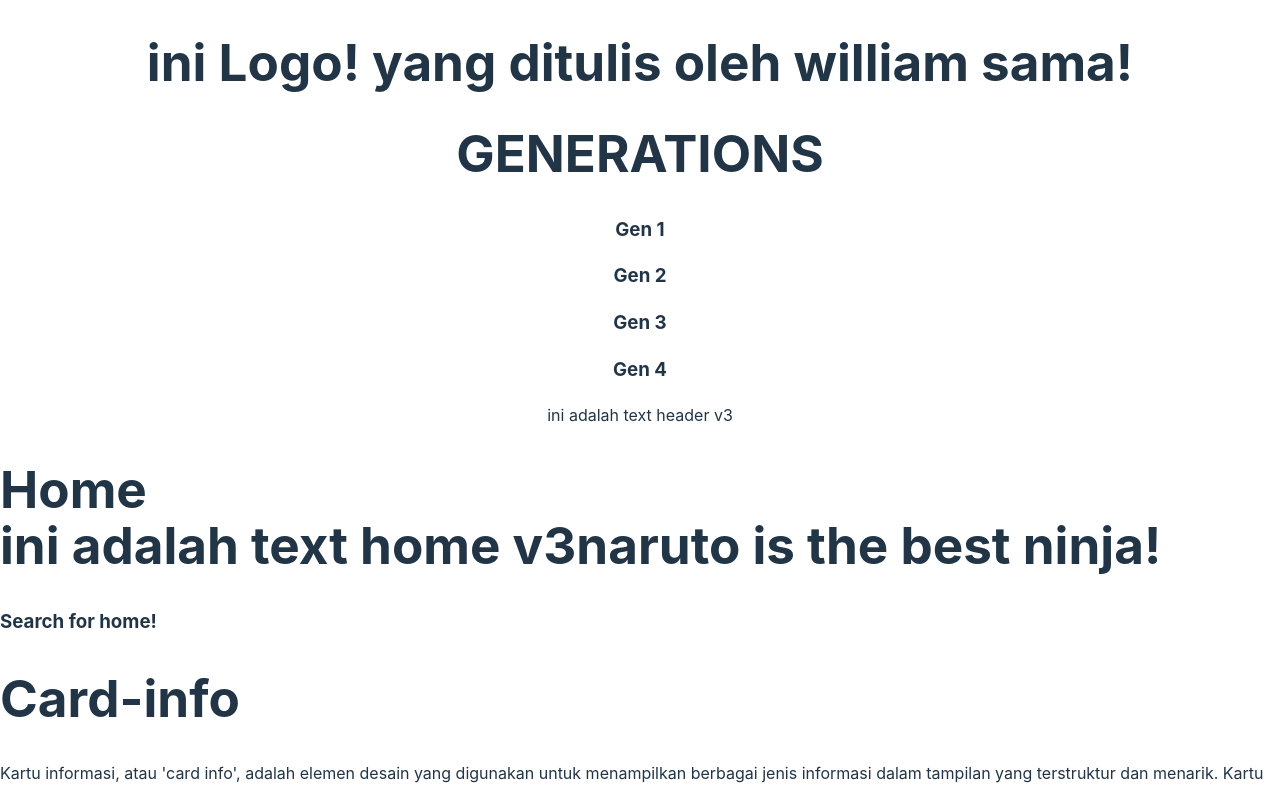
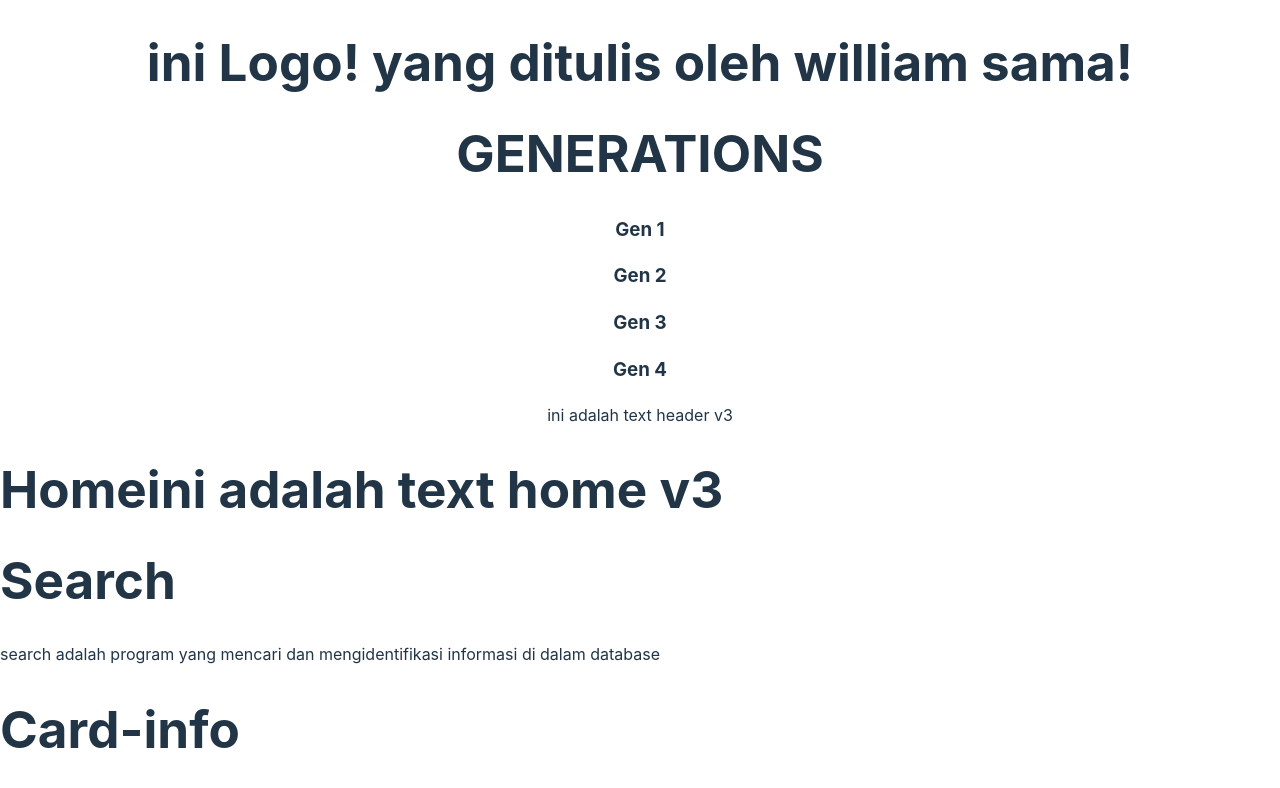
Before and after one commit to willzer0/Tugas-Front-End-StenlyAdam, a React (Vite) app: page / in a window 1280 px wide. Shown: the top 788 px of the page. Built offline with nearby package versions, Linux system fonts and the light colour scheme.

Commit message:
menambahkan search

```diff
--- a/src/Components/Home/Search.jsx
+++ b/src/Components/Home/Search.jsx
@@ -1,5 +1,11 @@
 const Search = () => {
-    return <h3>Search for home!</h3>
+    return (
+    <>
+    <h1>Search</h1>
+    <p>
+        search adalah program yang mencari dan mengidentifikasi informasi di dalam database
+    </p>
+</>
+    )
 }
-
 export default Search;
--- a/src/Components/Home/index.jsx
+++ b/src/Components/Home/index.jsx
@@ -4,12 +4,8 @@ import Card_info from "./card-info";
 const index = (props) => {
   return (
     <>
-      <h1>
-        Home <br />
-        {props.text}
-        naruto is the best ninja!
-      </h1>
-      <Search />
+      <h1>Home{props.text}</h1>
+      <Search/>
       <Card_info />
     </>
   );
```
